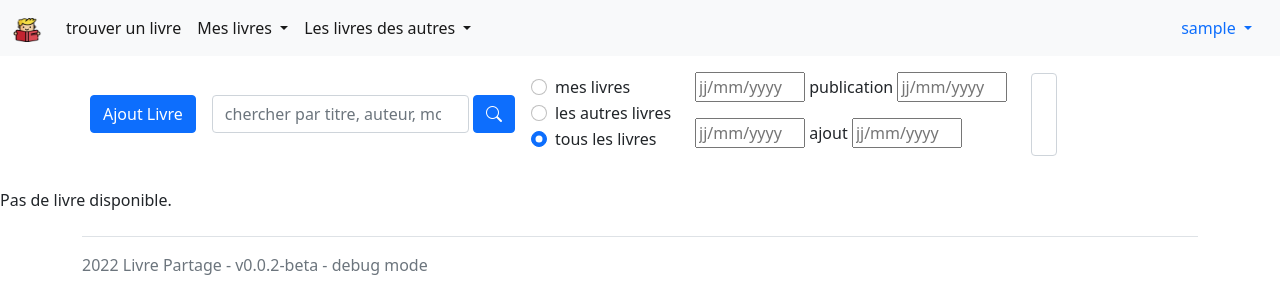
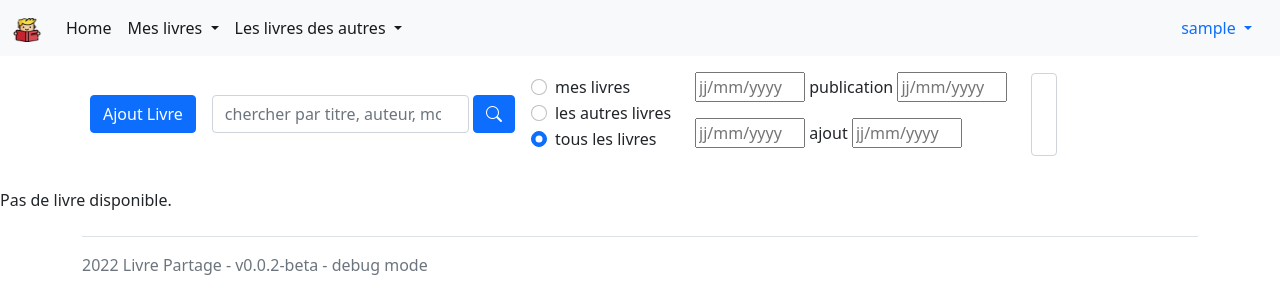
Before and after one commit to ngandriau/livrepartage, a Django app: page /livres/ in a window 1280 px wide. Shown: the top 300 px of the page. Run offline with Django 4.2, Linux system fonts and the light colour scheme; the visitor is signed in with stand-in values (Sample User, id 1); data that the repository does not hold is empty.

Commit message:
remplacement du lien 'Trouver un Livre' par 'home' et l'icone du petit livre redirige vers le 'home' aussi

```diff
--- a/livres/templates/livres/common_header.html
+++ b/livres/templates/livres/common_header.html
@@ -2,7 +2,7 @@
 
 <nav class="navbar navbar-expand-lg navbar-light bg-light">
     <div class="container-fluid">
-        <a class="navbar-brand" href="#"><img src="{% static 'livres/petit_lecteur.png' %}" alt="" width="30" height="24"></a>
+        <a class="navbar-brand" href="{% url 'livres:index' %}"><img src="{% static 'livres/petit_lecteur.png' %}" alt="" width="30" height="24"></a>
         <button class="navbar-toggler" type="button" data-bs-toggle="collapse" data-bs-target="#navbarSupportedContent"
                 aria-controls="navbarSupportedContent" aria-expanded="false" aria-label="Toggle navigation">
             <span class="navbar-toggler-icon"></span>
@@ -10,7 +10,7 @@
         <div class="collapse navbar-collapse" id="navbarSupportedContent">
             <ul class="navbar-nav me-auto mb-2 mb-lg-0">
                 <li class="nav-item">
-                    <a class="nav-link active" aria-current="page" href="{% url 'livres:index' %}">trouver un livre</a>
+                    <a class="nav-link active" aria-current="page" href="{% url 'livres:index' %}">Home</a>
                 </li>
                 <li class="nav-item dropdown">
                     <a class="nav-link active dropdown-toggle" href="#" id="navbarDropdown" role="button"
```
